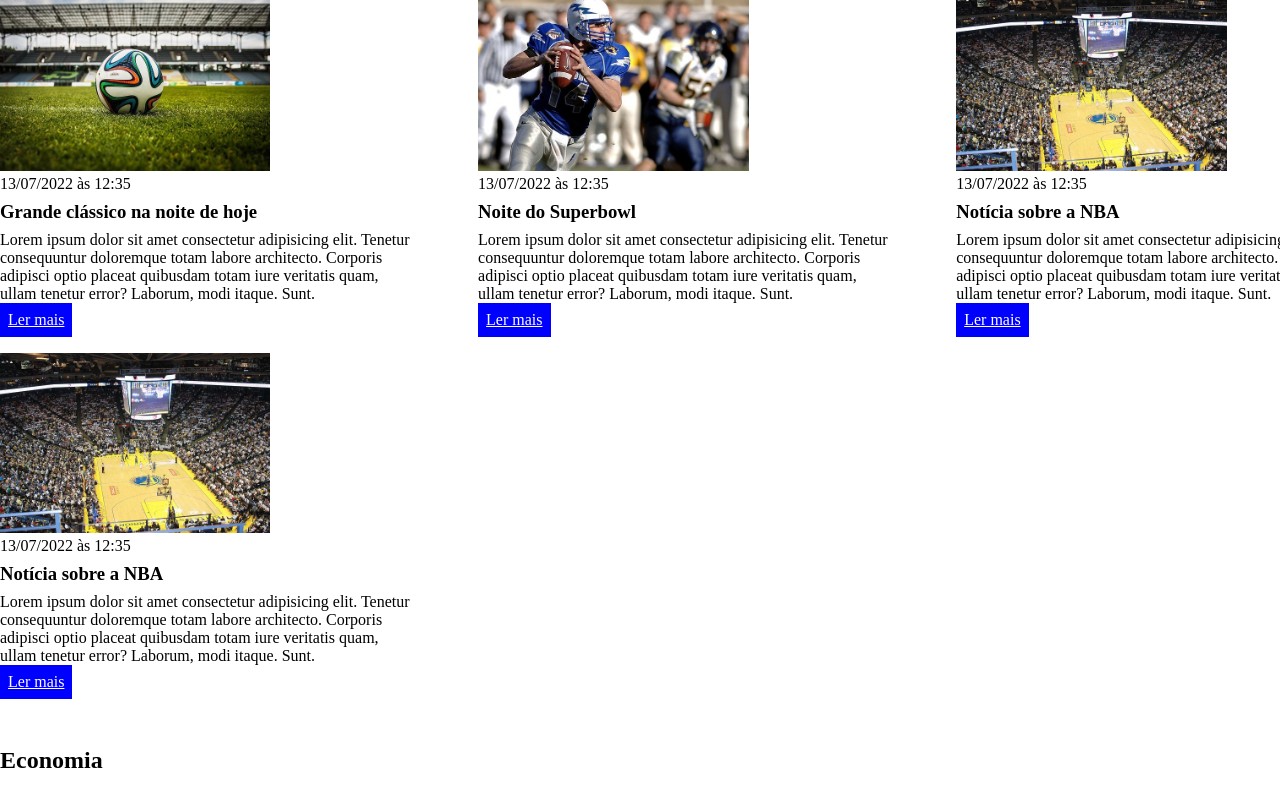
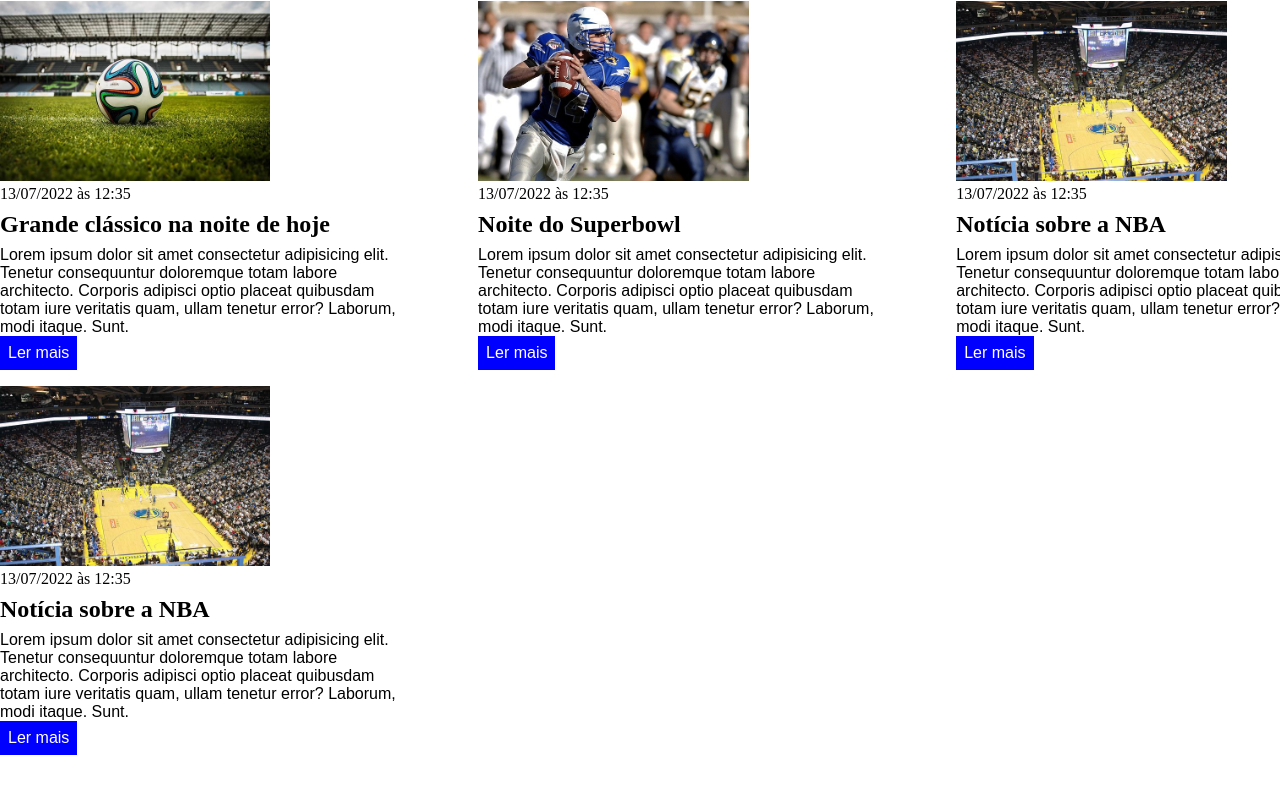
Before and after one commit to feikname-exercises/curso_ebac_frontend, a plain HTML site: page index.html in a window 1280 px wide. Shown: the part 137-924 px from the top of the page. Drawn offline with Linux system fonts and the light colour scheme.

Commit message:
[aula 8]: pequenas mudanças pré-mudanças de background-color

```diff
--- a/main.css
+++ b/main.css
@@ -65,4 +65,22 @@ section h2,
     color: white;
     padding: 8px;
     display: inline-block;
+    text-decoration: none;
 }
+
+.articles article a:hover {
+    text-decoration: underline;
+}
+
+.articles article p,
+.articles article a {
+    font-family: Arial, Helvetica, sans-serif;
+}
+
+.articles h3 {
+    font-size: 24px;
+}
+
+section h2 {
+    font-size: 32px;
+}
```
